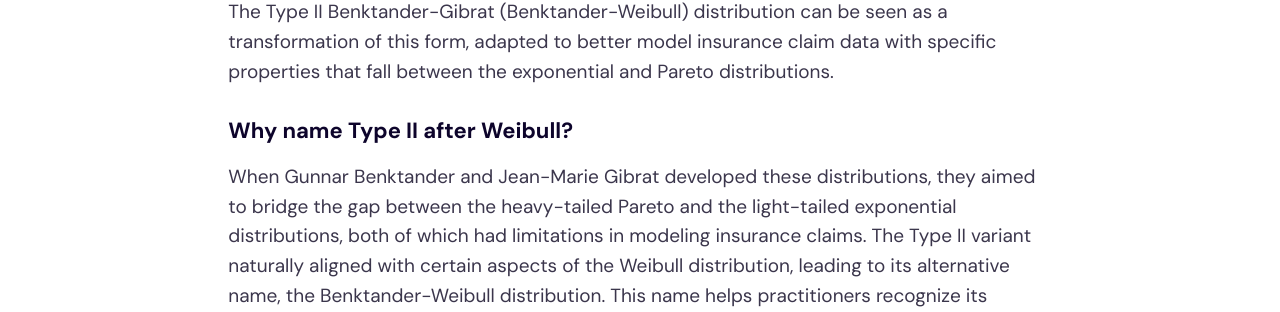
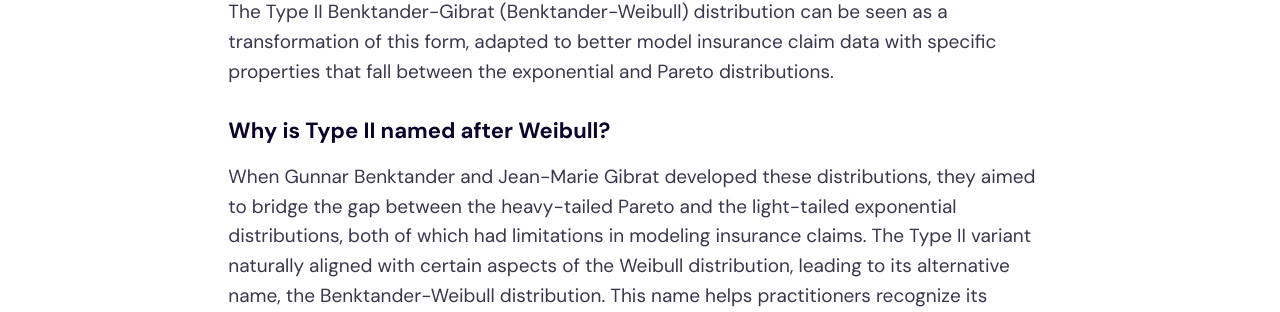
Before and after one commit to Nippotica/webnippofin, a Jekyll site: the page built from collections/_posts/2024-03-05-bg-distributions.md, in a window 1280 px wide and 900 px high, scrolled down 3904 px. Shown: the part 144-456 px from the top of the window. Built offline with Jekyll 4.4.1, drawn with Linux system fonts in a browser that asks for light colours.

Commit message:
Update 2024-03-05-bg-distributions.md

```diff
--- a/collections/_posts/2024-03-05-bg-distributions.md
+++ b/collections/_posts/2024-03-05-bg-distributions.md
@@ -75,7 +75,7 @@ where \\( k \\) is the shape parameter and \\( \lambda \\) is the scale paramete
 
 The Type II Benktander-Gibrat (Benktander-Weibull) distribution can be seen as a transformation of this form, adapted to better model insurance claim data with specific properties that fall between the exponential and Pareto distributions.
 
-### Why name Type II after Weibull?
+### Why is Type II named after Weibull?
 
 When Gunnar Benktander and Jean-Marie Gibrat developed these distributions, they aimed to bridge the gap between the heavy-tailed Pareto and the light-tailed exponential distributions, both of which had limitations in modeling insurance claims. The Type II variant naturally aligned with certain aspects of the Weibull distribution, leading to its alternative name, the Benktander-Weibull distribution. This name helps practitioners recognize its applicability in scenarios where Weibull-like properties are desired, such as in property-casualty insurance.
 
```
